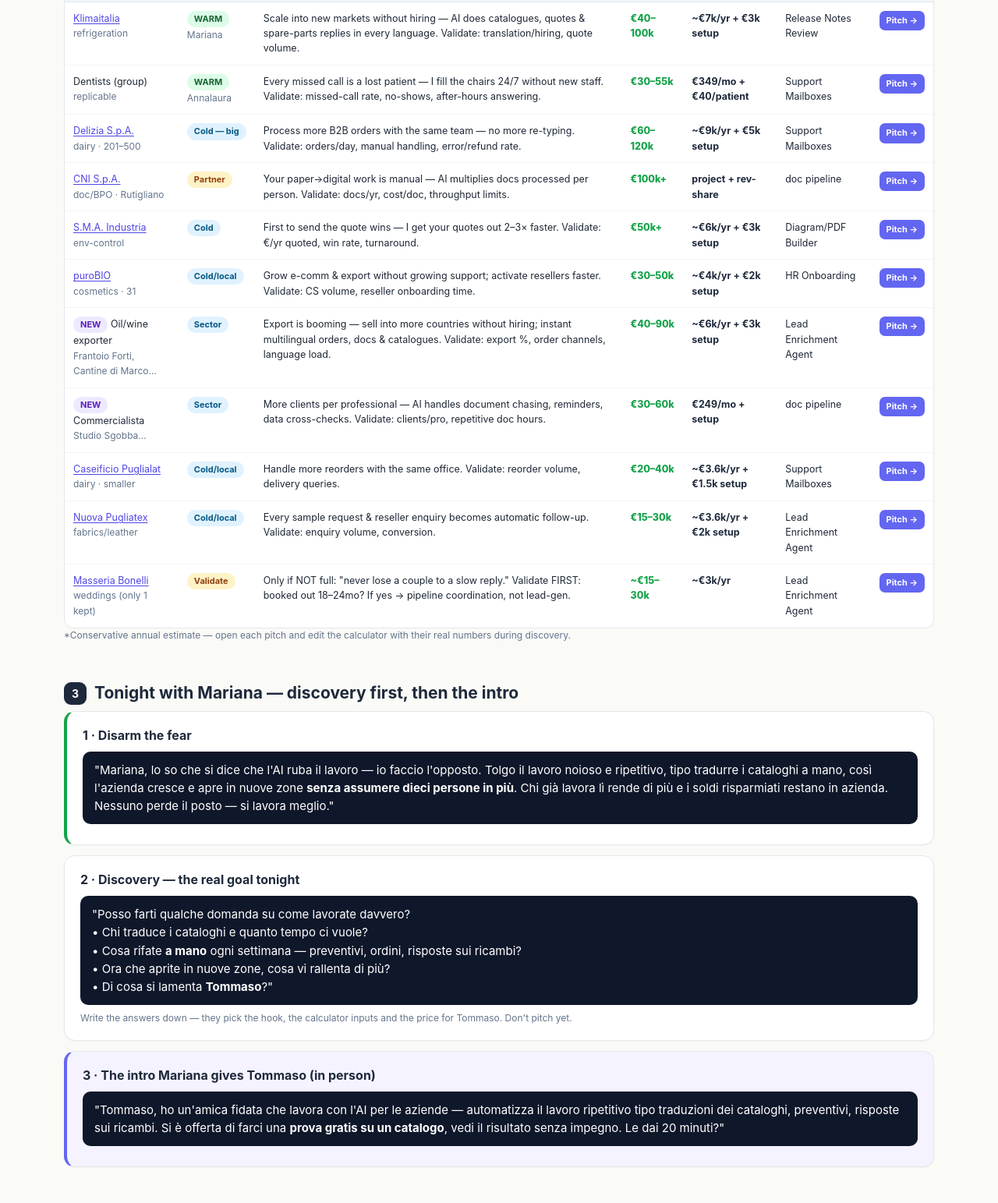
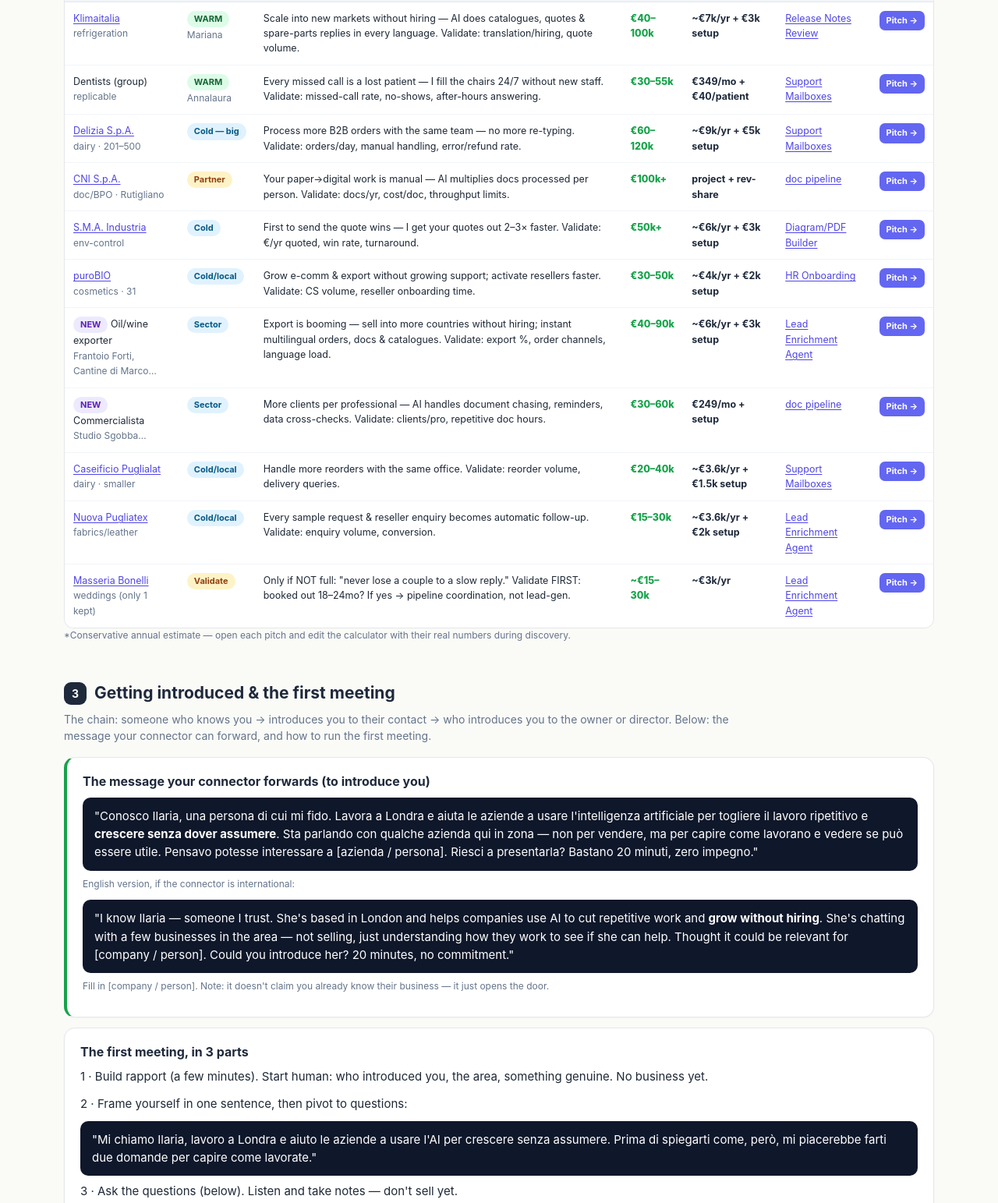
Before and after one commit to ibasile-dot/noci-outreach, a plain HTML site: page index.html in a window 1280 px wide. Shown: the part 825-2368 px from the top of the page at 78% size. Drawn offline with Linux system fonts and the light colour scheme.

Commit message:
Re-add Confluence links; replace Mariana with reusable intro + first-meeting framework

```diff
--- a/index.html
+++ b/index.html
@@ -78,7 +78,7 @@
   <div class="wrap">
     <a href="#logic" class="t" data-it="Approccio">Approach</a>
     <a href="#master" class="t" data-it="Tabella">Master table</a>
-    <a href="#mariana" class="t" data-it="Stasera: Mariana">Tonight: Mariana</a>
+    <a href="#intro" class="t" data-it="Intro e primo incontro">Intro &amp; first meeting</a>
     <a href="#details" class="t" data-it="Pitch + ROI">Pitches + ROI</a>
     <a href="#pricing" class="t" data-it="Prezzo">Pricing</a>
     <a href="#sectors" class="t" data-it="Nuovi settori">New sectors</a>
@@ -119,67 +119,67 @@
         <td><span class="pill p-warm">WARM</span><br><span class="meta">Mariana</span></td>
         <td class="t" data-it="Cresci su nuovi mercati senza assumere — l'AI fa cataloghi, preventivi e risposte ricambi in ogni lingua. Valida: cosa traducono/assumono, volume preventivi.">Scale into new markets without hiring — AI does catalogues, quotes & spare-parts replies in every language. Validate: translation/hiring, quote volume.</td>
         <td><span class="gain">€40–100k</span></td><td><span class="ask">~€7k/yr + €3k setup</span></td>
-        <td>Release Notes Review</td>
+        <td><a class="link" href="https://expoplatform.atlassian.net/wiki/spaces/ATM/pages/1843691973">Release Notes Review</a></td>
         <td><a class="pitchlink" href="#d-klima">Pitch →</a></td></tr>
       <tr><td><span class="t" data-it="Dentisti (gruppo)">Dentists (group)</span><br><span class="meta t" data-it="prodotto replicabile">replicable</span></td>
         <td><span class="pill p-warm">WARM</span><br><span class="meta">Annalaura</span></td>
         <td class="t" data-it="Ogni chiamata persa è un paziente perso — riempio le poltrone 24/7 senza nuovo personale. Valida: % chiamate perse, no-show, chi risponde fuori orario.">Every missed call is a lost patient — I fill the chairs 24/7 without new staff. Validate: missed-call rate, no-shows, after-hours answering.</td>
         <td><span class="gain">€30–55k</span></td><td><span class="ask">€349/mo + €40/patient</span></td>
-        <td>Support Mailboxes</td>
+        <td><a class="link" href="https://expoplatform.atlassian.net/wiki/spaces/OPKL/pages/575176850">Support Mailboxes</a></td>
         <td><a class="pitchlink" href="#d-dent">Pitch →</a></td></tr>
       <tr><td><a class="link" href="https://www.beverfood.com/caseificio/delizia.html">Delizia S.p.A.</a><br><span class="meta">dairy · 201–500</span></td>
         <td><span class="pill p-cold t" data-it="Freddo — grande">Cold — big</span></td>
         <td class="t" data-it="Gestisci più ordini B2B con lo stesso team — basta ribattere a mano. Valida: ordini/giorno, gestione manuale, % errori/resi.">Process more B2B orders with the same team — no more re-typing. Validate: orders/day, manual handling, error/refund rate.</td>
         <td><span class="gain">€60–120k</span></td><td><span class="ask">~€9k/yr + €5k setup</span></td>
-        <td>Support Mailboxes</td>
+        <td><a class="link" href="https://expoplatform.atlassian.net/wiki/spaces/OPKL/pages/575176850">Support Mailboxes</a></td>
         <td><a class="pitchlink" href="#d-del">Pitch →</a></td></tr>
       <tr><td><a class="link" href="https://www.cnispa.it/">CNI S.p.A.</a><br><span class="meta">doc/BPO · Rutigliano</span></td>
         <td><span class="pill p-flag">Partner</span></td>
         <td class="t" data-it="Il vostro paper→digitale è manuale — l'AI moltiplica quanti documenti processa ogni persona. Valida: documenti/anno, costo/doc, limiti di capacità.">Your paper→digital work is manual — AI multiplies docs processed per person. Validate: docs/yr, cost/doc, throughput limits.</td>
         <td><span class="gain">€100k+</span></td><td><span class="ask t" data-it="progetto + rev-share">project + rev-share</span></td>
-        <td>doc pipeline</td>
+        <td><a class="link" href="https://expoplatform.atlassian.net/wiki/spaces/ATM/pages/1843691973">doc pipeline</a></td>
         <td><a class="pitchlink" href="#d-cni">Pitch →</a></td></tr>
       <tr><td><a class="link" href="https://www.coobiz.it/azienda/noci-progettazione-produzione/co2177408">S.M.A. Industria</a><br><span class="meta">env-control</span></td>
         <td><span class="pill p-cold t" data-it="Freddo">Cold</span></td>
         <td class="t" data-it="Chi manda il preventivo per primo vince — i tuoi preventivi escono 2–3× più veloci. Valida: € preventivati/anno, win rate, tempi.">First to send the quote wins — I get your quotes out 2–3× faster. Validate: €/yr quoted, win rate, turnaround.</td>
         <td><span class="gain">€50k+</span></td><td><span class="ask">~€6k/yr + €3k setup</span></td>
-        <td>Diagram/PDF Builder</td>
+        <td><a class="link" href="https://expoplatform.atlassian.net/wiki/spaces/OPKL/pages/1794670701">Diagram/PDF Builder</a></td>
         <td><a class="pitchlink" href="#d-sma">Pitch →</a></td></tr>
       <tr><td><a class="link" href="https://purobiocosmetics.it/contatti/">puroBIO</a><br><span class="meta">cosmetics · 31</span></td>
         <td><span class="pill p-cold t" data-it="Freddo/locale">Cold/local</span></td>
         <td class="t" data-it="Cresci su e-commerce ed export senza ingrandire il supporto; attivi i rivenditori più in fretta. Valida: volume CS, tempo onboarding rivenditori.">Grow e-comm & export without growing support; activate resellers faster. Validate: CS volume, reseller onboarding time.</td>
         <td><span class="gain">€30–50k</span></td><td><span class="ask">~€4k/yr + €2k setup</span></td>
-        <td>HR Onboarding</td>
+        <td><a class="link" href="https://expoplatform.atlassian.net/wiki/spaces/ATM/pages/1772617862">HR Onboarding</a></td>
         <td><a class="pitchlink" href="#d-puro">Pitch →</a></td></tr>
       <tr><td><span class="pill p-new">NEW</span> <span class="t" data-it="Esportatore olio/vino">Oil/wine exporter</span><br><span class="meta">Frantoio Forti, Cantine di Marco…</span></td>
         <td><span class="pill p-cold t" data-it="Settore">Sector</span></td>
         <td class="t" data-it="L'export è in boom — vendi in più paesi senza assumere; ordini, documenti e cataloghi multilingua all'istante. Valida: % export, canali ordini, carico lingue.">Export is booming — sell into more countries without hiring; instant multilingual orders, docs & catalogues. Validate: export %, order channels, language load.</td>
         <td><span class="gain">€40–90k</span></td><td><span class="ask">~€6k/yr + €3k setup</span></td>
-        <td>Lead Enrichment Agent</td>
+        <td><a class="link" href="https://expoplatform.atlassian.net/wiki/spaces/ATM/pages/1877934087">Lead Enrichment Agent</a></td>
         <td><a class="pitchlink" href="#d-oil">Pitch →</a></td></tr>
       <tr><td><span class="pill p-new">NEW</span> <span class="t" data-it="Commercialista">Commercialista</span><br><span class="meta">Studio Sgobba…</span></td>
         <td><span class="pill p-cold t" data-it="Settore">Sector</span></td>
         <td class="t" data-it="Segui più clienti per professionista — l'AI gestisce raccolta documenti, solleciti, controlli incrociati. Valida: clienti/professionista, ore su lavoro ripetitivo.">More clients per professional — AI handles document chasing, reminders, data cross-checks. Validate: clients/pro, repetitive doc hours.</td>
         <td><span class="gain">€30–60k</span></td><td><span class="ask">€249/mo + setup</span></td>
-        <td>doc pipeline</td>
+        <td><a class="link" href="https://expoplatform.atlassian.net/wiki/spaces/ATM/pages/1843691973">doc pipeline</a></td>
         <td><a class="pitchlink" href="#d-comm">Pitch →</a></td></tr>
       <tr><td><a class="link" href="https://www.informazione-aziende.it/Azienda_CASEIFICIO-PUGLIALAT-SRL">Caseificio Puglialat</a><br><span class="meta t" data-it="latticini · piccolo">dairy · smaller</span></td>
         <td><span class="pill p-cold t" data-it="Freddo/locale">Cold/local</span></td>
         <td class="t" data-it="Gestisci più riordini con lo stesso ufficio. Valida: volume riordini, domande sulle consegne.">Handle more reorders with the same office. Validate: reorder volume, delivery queries.</td>
         <td><span class="gain">€20–40k</span></td><td><span class="ask">~€3.6k/yr + €1.5k setup</span></td>
-        <td>Support Mailboxes</td>
+        <td><a class="link" href="https://expoplatform.atlassian.net/wiki/spaces/OPKL/pages/575176850">Support Mailboxes</a></td>
         <td><a class="pitchlink" href="#d-pugl">Pitch →</a></td></tr>
       <tr><td><a class="link" href="https://www.inpelleitalia.it/">Nuova Pugliatex</a><br><span class="meta">fabrics/leather</span></td>
         <td><span class="pill p-cold t" data-it="Freddo/locale">Cold/local</span></td>
         <td class="t" data-it="Ogni richiesta campioni e ogni rivenditore diventa follow-up automatico. Valida: volume richieste, conversione.">Every sample request & reseller enquiry becomes automatic follow-up. Validate: enquiry volume, conversion.</td>
         <td><span class="gain">€15–30k</span></td><td><span class="ask">~€3.6k/yr + €2k setup</span></td>
-        <td>Lead Enrichment Agent</td>
+        <td><a class="link" href="https://expoplatform.atlassian.net/wiki/spaces/ATM/pages/1877934087">Lead Enrichment Agent</a></td>
         <td><a class="pitchlink" href="#d-pug">Pitch →</a></td></tr>
       <tr><td><a class="link" href="https://www.masseriabonelli.it/">Masseria Bonelli</a><br><span class="meta t" data-it="matrimoni (solo 1 tenuta)">weddings (only 1 kept)</span></td>
         <td><span class="pill p-flag t" data-it="Valida">Validate</span></td>
         <td class="t" data-it="Solo se NON sono al completo: «non perdi una coppia per una risposta lenta». Valida PRIMA: sono pieni 18–24 mesi avanti? Se sì → coordinamento pipeline, non lead-gen.">Only if NOT full: "never lose a couple to a slow reply." Validate FIRST: booked out 18–24mo? If yes → pipeline coordination, not lead-gen.</td>
         <td><span class="gain">~€15–30k</span></td><td><span class="ask">~€3k/yr</span></td>
-        <td>Lead Enrichment Agent</td>
+        <td><a class="link" href="https://expoplatform.atlassian.net/wiki/spaces/ATM/pages/1877934087">Lead Enrichment Agent</a></td>
         <td><a class="pitchlink" href="#d-mass">Pitch →</a></td></tr>
     </tbody>
   </table>
@@ -188,20 +188,35 @@
 </section>
 
 <!-- MARIANA -->
-<section id="mariana">
-  <h2><span class="num">3</span><span class="t" data-it="Stasera con Mariana — prima discovery, poi l'intro">Tonight with Mariana — discovery first, then the intro</span></h2>
+<section id="intro">
+  <h2><span class="num">3</span><span class="t" data-it="Farsi presentare e il primo incontro">Getting introduced &amp; the first meeting</span></h2>
+  <p class="sub t" data-it="La catena: una persona che ti conosce → ti presenta a un suo contatto → che ti presenta al titolare o direttore. Sotto: il messaggio che chi ti conosce può inoltrare, e come gestire il primo incontro.">The chain: someone who knows you → introduces you to their contact → who introduces you to the owner or director. Below: the message your connector can forward, and how to run the first meeting.</p>
+
   <div class="card warm">
-    <h3 style="margin-top:0;" class="t" data-it="1 · Disinnesca la paura">1 · Disarm the fear</h3>
-    <div class="hook">"Mariana, lo so che si dice che l'AI ruba il lavoro — io faccio l'opposto. Tolgo il lavoro noioso e ripetitivo, tipo tradurre i cataloghi a mano, così l'azienda cresce e apre in nuove zone <b>senza assumere dieci persone in più</b>. Chi già lavora lì rende di più e i soldi risparmiati restano in azienda. Nessuno perde il posto — si lavora meglio."</div>
+    <h3 style="margin-top:0;" class="t" data-it="Il messaggio che chi ti conosce inoltra (per presentarti)">The message your connector forwards (to introduce you)</h3>
+    <div class="hook">"Conosco Ilaria, una persona di cui mi fido. Lavora a Londra e aiuta le aziende a usare l'intelligenza artificiale per togliere il lavoro ripetitivo e <b>crescere senza dover assumere</b>. Sta parlando con qualche azienda qui in zona — non per vendere, ma per capire come lavorano e vedere se può essere utile. Pensavo potesse interessare a [azienda / persona]. Riesci a presentarla? Bastano 20 minuti, zero impegno."</div>
+    <p class="meta t" data-it="Versione inglese, se chi ti presenta è internazionale:">English version, if the connector is international:</p>
+    <div class="hook">"I know Ilaria — someone I trust. She's based in London and helps companies use AI to cut repetitive work and <b>grow without hiring</b>. She's chatting with a few businesses in the area — not selling, just understanding how they work to see if she can help. Thought it could be relevant for [company / person]. Could you introduce her? 20 minutes, no commitment."</div>
+    <p class="meta t" data-it="Riempi [azienda / persona]. Nota: non dice che sai già cosa fanno — apre solo la porta.">Fill in [company / person]. Note: it doesn't claim you already know their business — it just opens the door.</p>
   </div>
+
   <div class="card">
-    <h3 style="margin-top:0;" class="t" data-it="2 · Discovery — il vero obiettivo di stasera">2 · Discovery — the real goal tonight</h3>
-    <div class="hook">"Posso farti qualche domanda su come lavorate davvero?<br>• Chi traduce i cataloghi e quanto tempo ci vuole?<br>• Cosa rifate <b>a mano</b> ogni settimana — preventivi, ordini, risposte sui ricambi?<br>• Ora che aprite in nuove zone, cosa vi rallenta di più?<br>• Di cosa si lamenta <b>Tommaso</b>?"</div>
-    <p class="meta" style="margin-bottom:0;" class="t" data-it="Scrivi le risposte — scelgono aggancio, numeri del calcolatore e prezzo per Tommaso. Non vendere ancora.">Write the answers down — they pick the hook, the calculator inputs and the price for Tommaso. Don't pitch yet.</p>
+    <h3 style="margin-top:0;" class="t" data-it="Il primo incontro, in 3 parti">The first meeting, in 3 parts</h3>
+    <p class="t" data-it="1 · Crea sintonia (qualche minuto). Parti dall'umano: chi vi ha presentati, la zona, qualcosa di genuino. Niente business subito.">1 · Build rapport (a few minutes). Start human: who introduced you, the area, something genuine. No business yet.</p>
+    <p class="t" data-it="2 · Inquadrati in una frase, poi sposta sulle domande:">2 · Frame yourself in one sentence, then pivot to questions:</p>
+    <div class="hook">"Mi chiamo Ilaria, lavoro a Londra e aiuto le aziende a usare l'AI per crescere senza assumere. Prima di spiegarti come, però, mi piacerebbe farti due domande per capire come lavorate."</div>
+    <p class="t" data-it="3 · Fai le domande (sotto). Ascolta e prendi appunti — non vendere ancora.">3 · Ask the questions (below). Listen and take notes — don't sell yet.</p>
   </div>
+
+  <div class="card">
+    <h3 style="margin-top:0;" class="t" data-it="Domande — prima parte (per ogni azienda)">Questions — part one (works for any company)</h3>
+    <div class="hook">"• Raccontami una giornata tipo: da quando arriva un ordine o una richiesta a quando è evasa — chi ci mette le mani?<br>• Quali di questi passaggi rifate <b>a mano</b> ogni giorno o settimana?<br>• Adesso che state crescendo, cosa vi rallenta di più?<br>• Se domani poteste assumere una persona in più, che lavoro noioso le dareste?<br>• Quante richieste o contatti ricevete, e quanto ci mettete a rispondere?<br>• Lavorate con l'estero? Come gestite le lingue?<br>• Cosa vi fa perdere clienti o tempo più spesso?"</div>
+    <div class="hook" style="background:#FFF7ED;color:#9A3412;border:1px dashed #FDBA74;">[ <span class="t" data-it="DOMANDE SPECIFICHE PER QUESTA AZIENDA — da preparare prima. Usa la colonna «Validate» della tabella. Es. dentista: «quante chiamate perdete a settimana?» · caseificio: «come arrivano i riordini e chi li inserisce?» · esportatore: «quanta parte del fatturato è estero?»">COMPANY-SPECIFIC QUESTIONS — prepare before the meeting. Use the "Validate" column in the table. E.g. dentist: "how many calls do you miss a week?" · dairy: "how do reorders arrive and who keys them in?" · exporter: "what share of revenue is export?"</span> ]</div>
+  </div>
+
   <div class="card tip">
-    <h3 style="margin-top:0;" class="t" data-it="3 · L'intro che Mariana dà a Tommaso (di persona)">3 · The intro Mariana gives Tommaso (in person)</h3>
-    <div class="hook">"Tommaso, ho un'amica fidata che lavora con l'AI per le aziende — automatizza il lavoro ripetitivo tipo traduzioni dei cataloghi, preventivi, risposte sui ricambi. Si è offerta di farci una <b>prova gratis su un catalogo</b>, vedi il risultato senza impegno. Le dai 20 minuti?"</div>
+    <h3 style="margin-top:0;" class="t" data-it="Dopo le domande: la pagina su misura, dal vivo">After the questions: the tailored page, live</h3>
+    <p style="margin-bottom:0;" class="t" data-it="Con quello che hai sentito, costruisci sul momento la pagina con la skill «roi-pitch»: mostri sullo schermo cosa puoi fare per loro e quanto guadagnano o risparmiano (stile DentiVoice), una sola pagina su misura. Preparala in anticipo con i loro colori e i dati che già conosci, poi rifiniscila lì con le loro risposte.">With what you heard, build the page on the spot with the "roi-pitch" skill: show on screen what you can do for them and how much they gain or save (DentiVoice-style), one tailored page. Prepare it in advance with their colours and the data you already know, then finish it there with their answers.</p>
   </div>
 </section>
 
```
